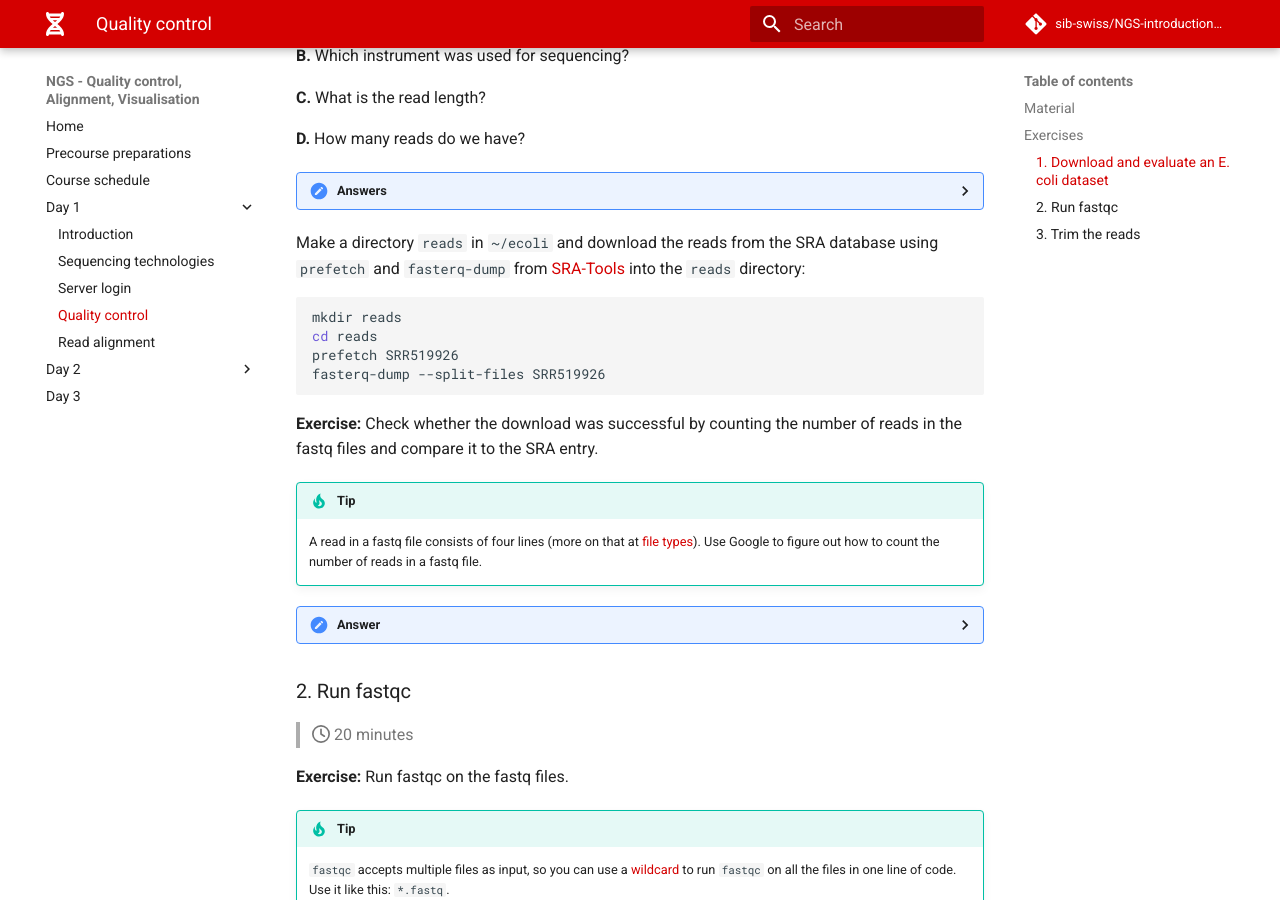
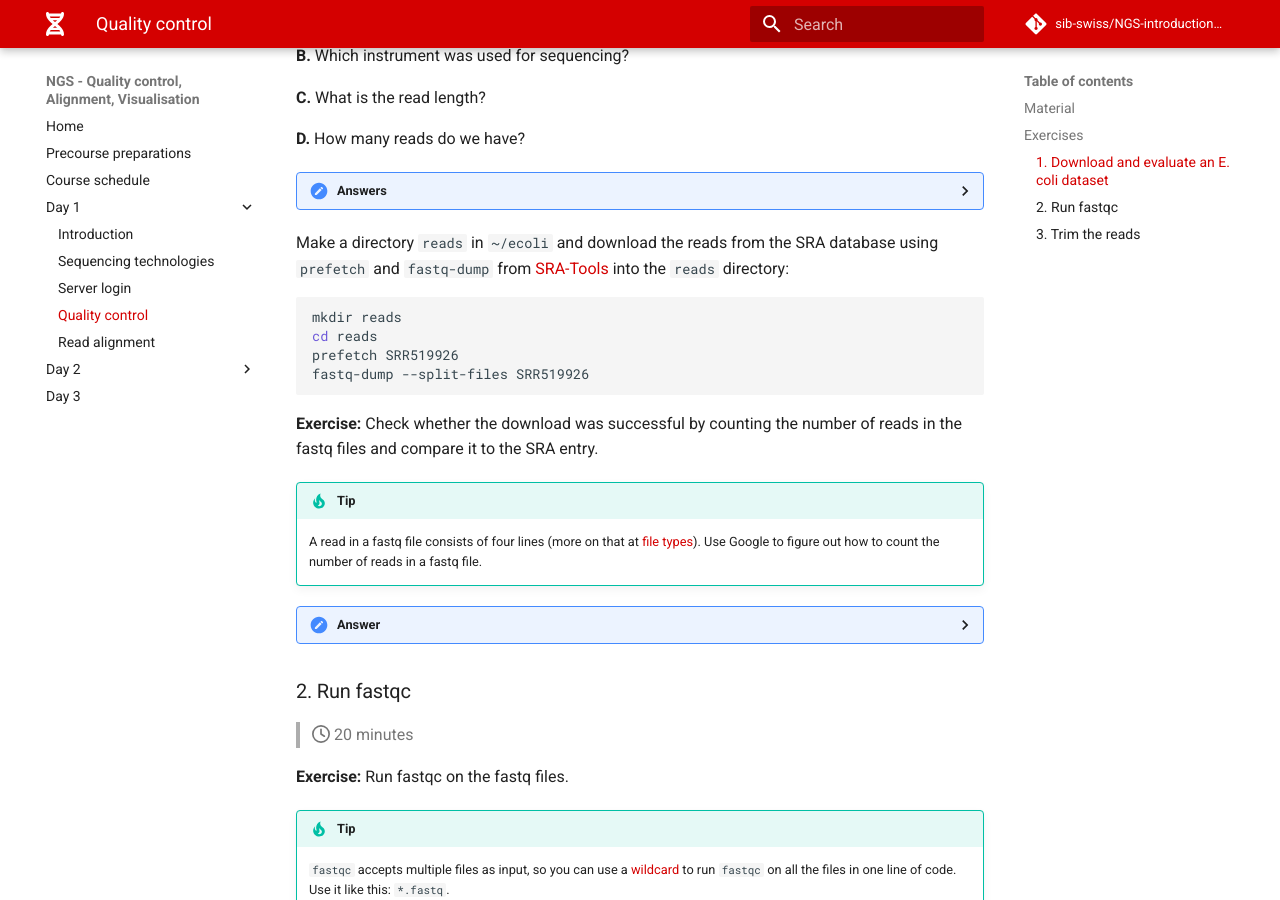
Before and after one commit to sib-swiss/NGS-introduction-training, an MkDocs documentation site: the page built from docs/day1/quality_control.md, in a window 1280 px wide and 900 px high, scrolled down 779 px. Built offline with MkDocs 1.6.1 and Material for MkDocs 9.7.7, drawn with Linux system fonts in a browser that asks for light colours; comment, search, counter and statistics services are not loaded.

Commit message:
minor changes

````diff
--- a/docs/day1/quality_control.md
+++ b/docs/day1/quality_control.md
@@ -42,13 +42,13 @@ Check out the dataset at [SRA](https://www.ncbi.nlm.nih.gov/sra/?term=SRR519926)
 
     D. 400596
 
-Make a directory `reads` in `~/ecoli` and download the reads from the SRA database using `prefetch` and `fasterq-dump` from [SRA-Tools](https://ncbi.github.io/sra-tools/) into the `reads` directory:
+Make a directory `reads` in `~/ecoli` and download the reads from the SRA database using `prefetch` and `fastq-dump` from [SRA-Tools](https://ncbi.github.io/sra-tools/) into the `reads` directory:
 
 ```sh
 mkdir reads
 cd reads
 prefetch SRR519926
-fasterq-dump --split-files SRR519926
+fastq-dump --split-files SRR519926
 ```
 
 **Exercise:** Check whether the download was successful by counting the number of reads in the fastq files and compare it to the SRA entry.
````
Also changed, not shown: docs/day1/server_login.md (+1 -1 lines), site/day1/quality_control/index.html, site/day1/server_login/index.html, site/search/search_index.json, site/sitemap.xml, 5 other files.
